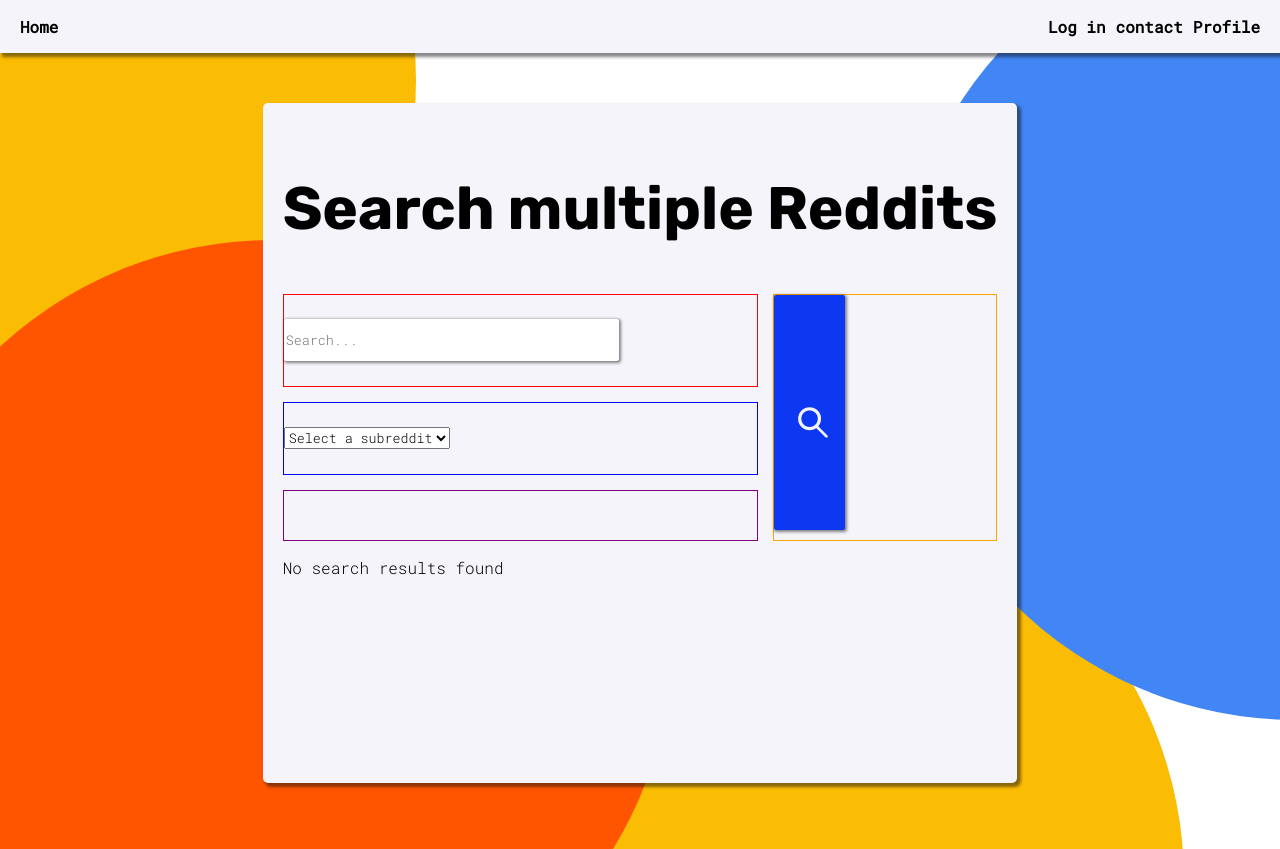
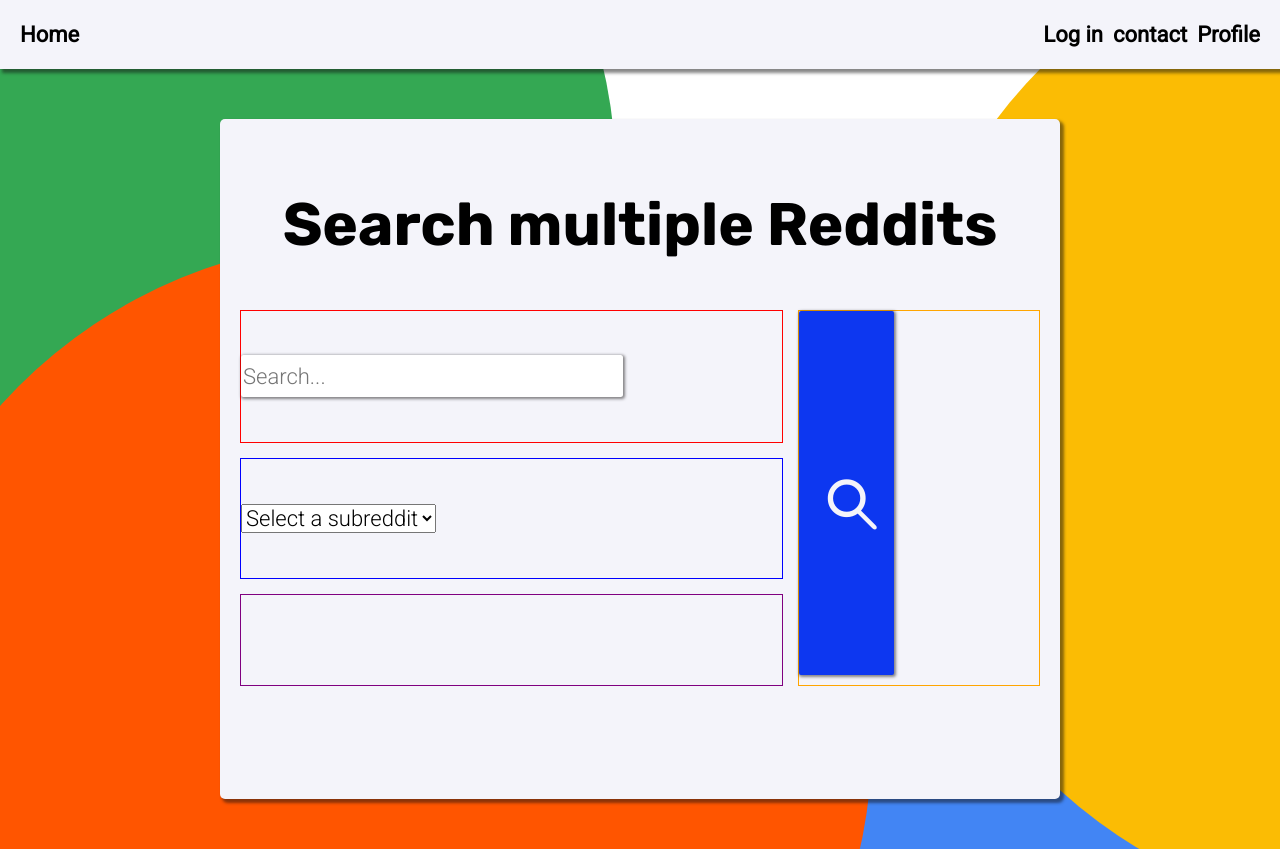
Before and after one commit to wpeckelsen/reddit-multi-search, a Next.js app: page /pages/search in a window 1280 px wide. Built offline with nearby package versions, Linux system fonts and the light colour scheme.

Commit message:
pre component

```diff
--- a/src/app/components/card/card.scss
+++ b/src/app/components/card/card.scss
@@ -8,8 +8,8 @@
     margin: 50px auto;
     padding: 20px;
     min-height: 80vh;
-    min-width: 200px;
-    max-width: 1000px;
+    width: 800px;
+
 
 }
 
--- a/src/app/helpers/google/Google.jsx
+++ b/src/app/helpers/google/Google.jsx
@@ -13,10 +13,11 @@ export default function Google() {
     const [searchResults, setSearchResults] = React.useState([]);
     const [searchTerm, setSearchTerm] = React.useState('');
     const [selectedSubreddit, setSelectedSubreddit] = React.useState('');
-    const [click, setClick] = React.useState(0);
+
 
     const [totalResults, setTotalResults] = React.useState(0);
-    const [index, setIndex] = React.useState(0);
+    const [index, setIndex] = React.useState(1);
+    const [clickCount, setClickCount] = React.useState(0);
 
 
 
@@ -50,30 +51,16 @@ export default function Google() {
 
 
     async function handleClick() {
-        setSearchResults([]); // Reset searchResults to empty array
+        setSearchResults([]);
         setIndex(1);
-        setClick(1);
-    }
-
-    useEffect(() => {
-
-        // clicking search twice stops it from searching?? houtje touwtje, fix
-        if (click === 1) {
-            async function fetch() {
         await fetchResults();
-                setClick(0);
-            }
-            fetch();
-
     }
 
 
 
-
-    }, [click]);
-
     async function loadMoreResults() {
         setIndex(index + 10);
+        setClickCount(+1);
     }
 
     useEffect(() => {
@@ -84,7 +71,7 @@ export default function Google() {
             fetch();
 
         }
-        // clicking search twice stops it from searching??
+
 
 
     }, [index]);
@@ -94,7 +81,6 @@ export default function Google() {
 
     return (
         <div>
-
             <Searchbar
                 inputValue={searchTerm}
                 onSearch={handleInputChange}
@@ -102,7 +88,7 @@ export default function Google() {
                 click={handleClick}
             />
 
-            {searchResults.length > 0 ? (
+            {searchResults.length > 0 && (
                 <div>
                     <ol>
                         {searchResults.map((item, index) => (
@@ -115,17 +101,27 @@ export default function Google() {
                             </li>
                         ))}
                     </ol>
+
                     {searchResults.length > 0 && totalResults > searchResults.length && (
+                        clickCount > 4 ? (
+                            <>
+                                <Button
+                                    content="Continue on Google"
+                                    click={handleClick}
+                                    type="button"
+                                />
+                            </>
+                        ) : (
+                            <>
                                 <Button
                                     content="Load More"
                                     click={loadMoreResults}
                                     type="form"
                                 />
+                            </>)
                     )}
-                </div>
-            ) : (
-                <p className='no-result'>No search results found</p>
-            )}
+                </div>)
+            }
         </div>
     )
 }
--- a/src/app/page.jsx
+++ b/src/app/page.jsx
@@ -6,7 +6,8 @@ import Button from "./components/button/Button";
 export default function Home() {
   return (
     <>
-      <h1>Google through multiple Subreddits!</h1>
+
+      <h1>Google through endless Subreddits!</h1>
 
       <Link href="/pages/search">{
         <Button
--- a/src/app/styles/background.scss
+++ b/src/app/styles/background.scss
@@ -11,13 +11,14 @@
     width: 100%;
     height: 100%;
     z-index: -1;
+
 }
 
 .dot {
     position: absolute;
-    width: 800px;
-    height: 800px;
-    background-color: $googleBlue;
+    width: 1000px;
+    height: 1000px;
+    background-color: $googleYellow;
     border-radius: 50%;
     top: -10%;
     left: 70%;
@@ -26,14 +27,14 @@
 .dot:nth-child(1) {
     top: 60%;
     left: 30%;
-    background-color: $googleYellow;
+    background-color: $googleBlue;
 
 }
 
 .dot:nth-child(3) {
     top: -40%;
     left: -30%;
-    background-color: $googleYellow;
+    background-color: $googleGreen;
 }
 
 .dot:nth-child(4) {
--- a/src/app/styles/globals.scss
+++ b/src/app/styles/globals.scss
@@ -1,5 +1,5 @@
 @import "@/app/styles/variables.scss";
-@import url('https://fonts.googleapis.com/css2?family=Roboto+Mono:wght@300;400&display=swap');
+@import url('https://fonts.googleapis.com/css2?family=Roboto:wght@300;400&display=swap');
 @import url('https://fonts.googleapis.com/css2?family=Lato&family=Open+Sans:ital@0;1&family=Rubik:wght@700&display=swap');
 
 
@@ -10,10 +10,11 @@ button,
 input,
 textarea,
 select {
-  font-family: 'Roboto Mono', sans-serif;
+  font-family: 'Roboto', sans-serif;
   font-weight: 200;
+  font-size: 22px;
+  word-wrap: break-word;
 
-  word-wrap: break-word;
 }
 
 
@@ -23,14 +24,19 @@ h1 {
   font-size: 100px;
   text-align: center;
 
-  backdrop-filter: blur(100px);
-  box-shadow: $shadowRegular;
+
+  //box-shadow: $shadowRegular;
+
   margin-left: 20px;
   margin-right: 20px;
-  padding: 5px;
+
+  //padding-top: 200px;
+  padding-bottom: 200px;
+
   border-radius: 5px;
 
 }
+
 
 h2 {
   font-family: 'Rubik', sans-serif;
@@ -81,10 +87,12 @@ b {
 body {
   background-color: white;
   margin: 0;
+
 }
 
 .flex-content {
   @include flex-middle;
+
 }
 
 
@@ -130,4 +138,16 @@ body {
   h3 {
     font-size: 40px;
   }
+
+  p {
+    font-size: 18px;
+
+    word-wrap: break-word;
+  }
+
+  span {
+    font-size: 18px;
+
+    word-wrap: break-word;
+  }
 }
```
Lines whose indentation alone changed are shown as unchanged.
